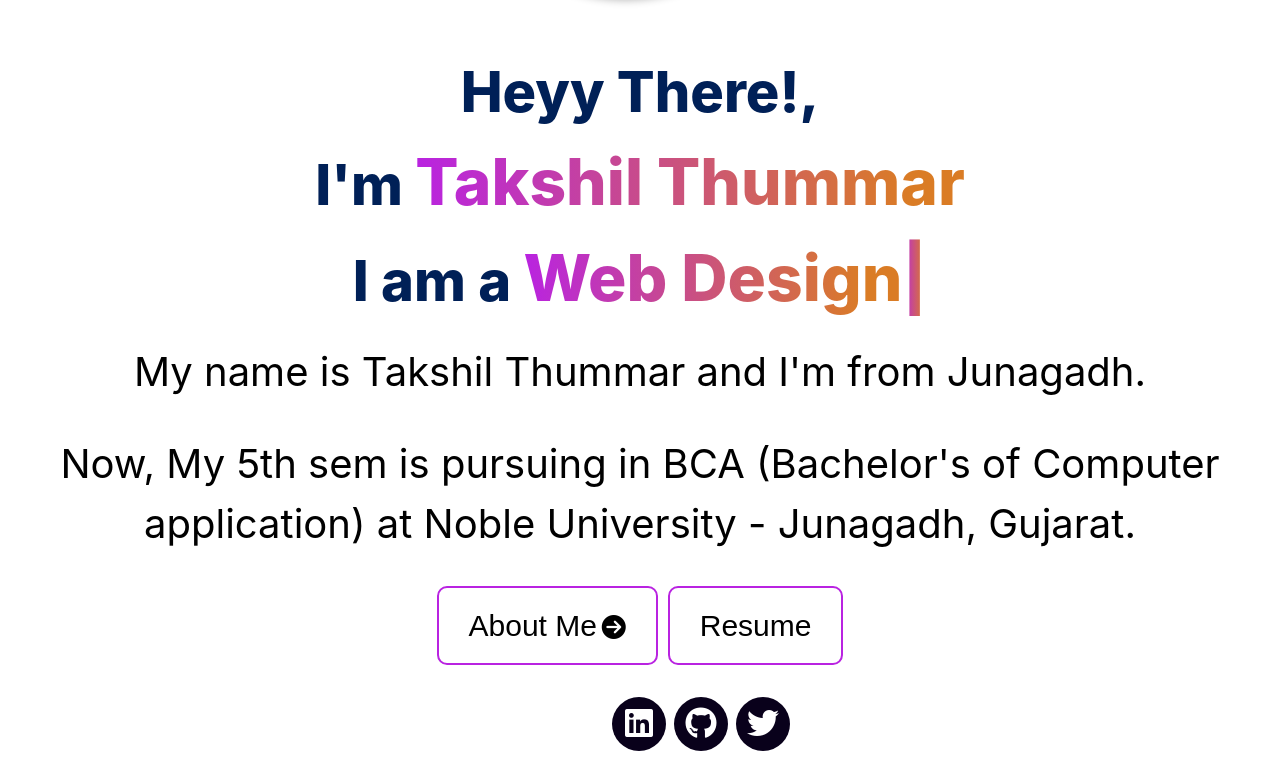
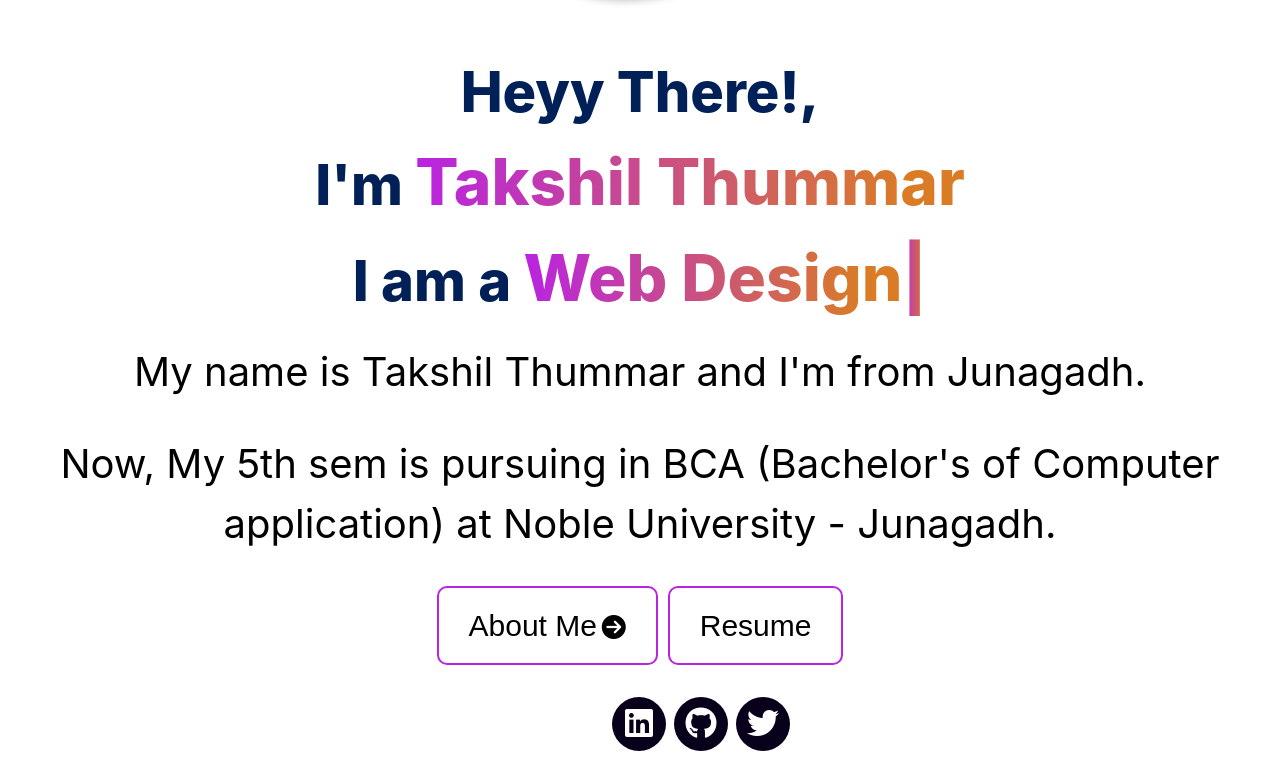
Before and after one commit to TakshilThummar/Takshil-Thummar, a React (Vite) app: page / in a window 1280 px wide. Shown: the part 472-1239 px from the top of the page. Built offline with nearby package versions, Linux system fonts and the light colour scheme; a web font is replaced by a local one.

Commit message:
Takshil Thummar

```diff
--- a/src/Pages/Home/Home.jsx
+++ b/src/Pages/Home/Home.jsx
@@ -51,7 +51,7 @@ const Home = () => {
           <h2>I am a <span>{text}</span><span className="cursor">|</span></h2>
 
           <p>My name is Takshil Thummar and I'm from Junagadh.</p>
-          <p>Now, My 5th sem is pursuing in BCA (Bachelor's of Computer application) at Noble University - Junagadh, Gujarat.</p>
+          <p>Now, My 5th sem is pursuing in BCA (Bachelor's of Computer application) at Noble University - Junagadh.</p>
 
           <div className="buttons">
             <Link to="/about" className="btn">About Me<i className="fas fa-arrow-circle-right"></i></Link>
```
